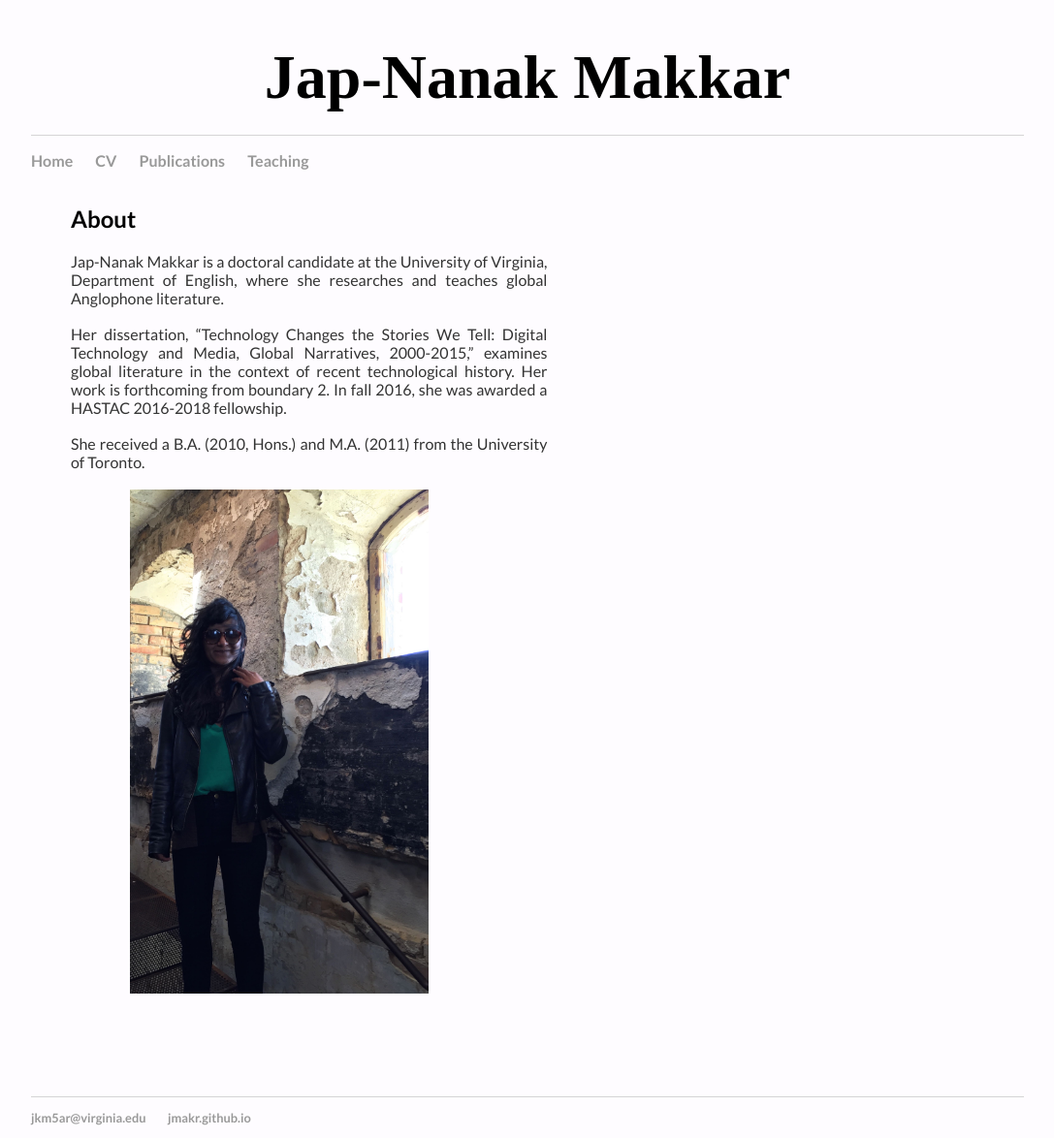
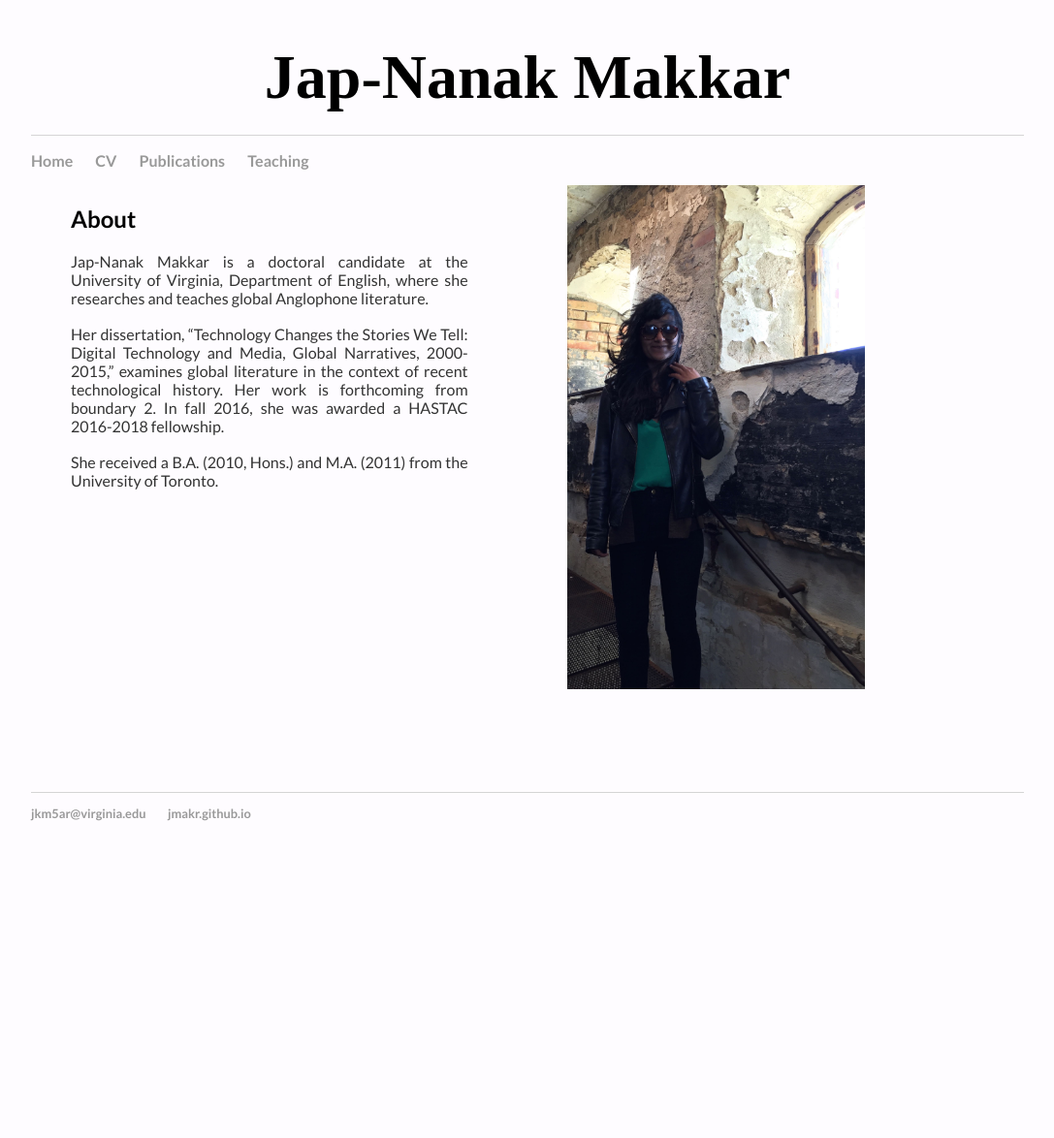
Before and after one commit to jmakr/jmakr.github.io, a Jekyll site: the page built from index.html, in a window 1280 px wide. Shown: the whole page at 97% size, without its empty margins (96-1183 px from the left). Built offline with Jekyll 4.4.1, drawn with Linux system fonts in a browser that asks for light colours; after the commit the page ends 900 px from its top, so only the background shows below that.

Commit message:
Update main.css

```diff
--- a/css/main.css
+++ b/css/main.css
@@ -52,8 +52,8 @@ p {
 
 .blurb {
     float: left;
-    width: 48%;
-    height: 65%;
+    width: 40%;
+    height: 80%;
     padding-left:4%;
 
 
```
